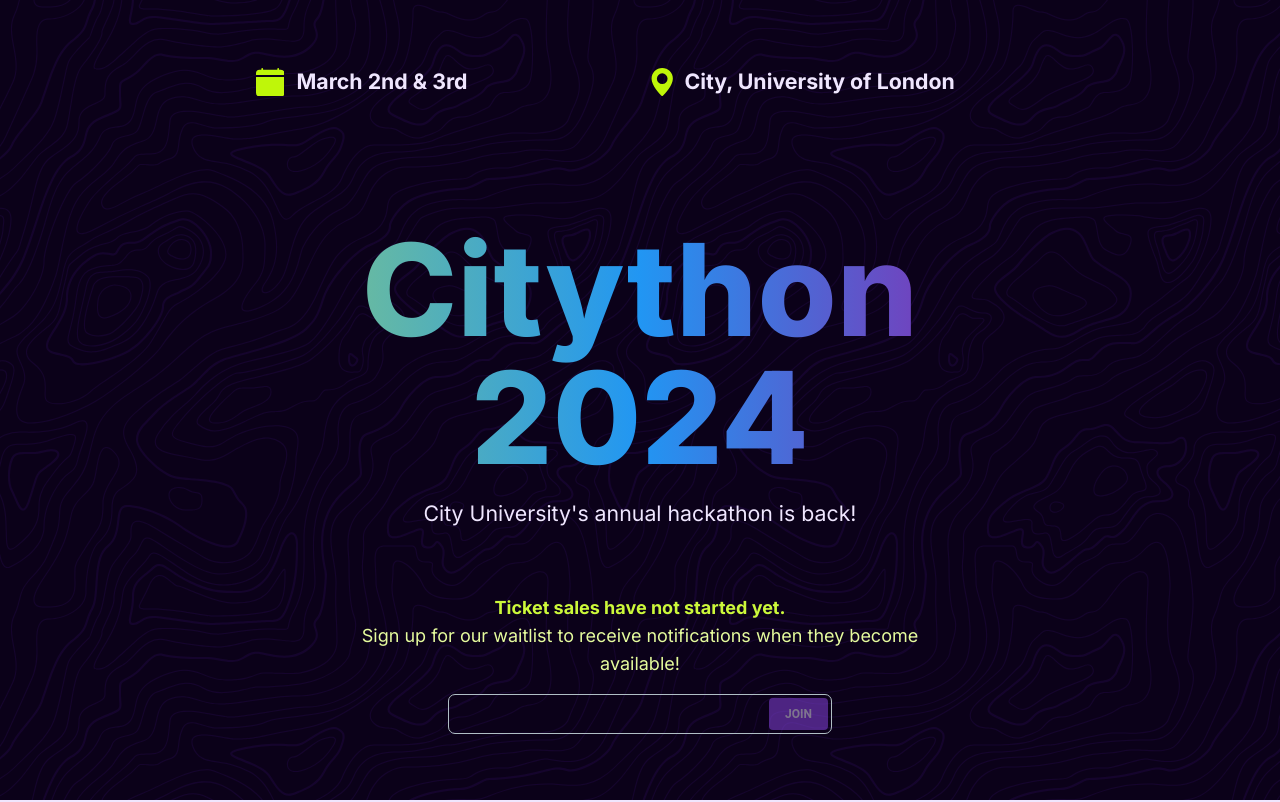
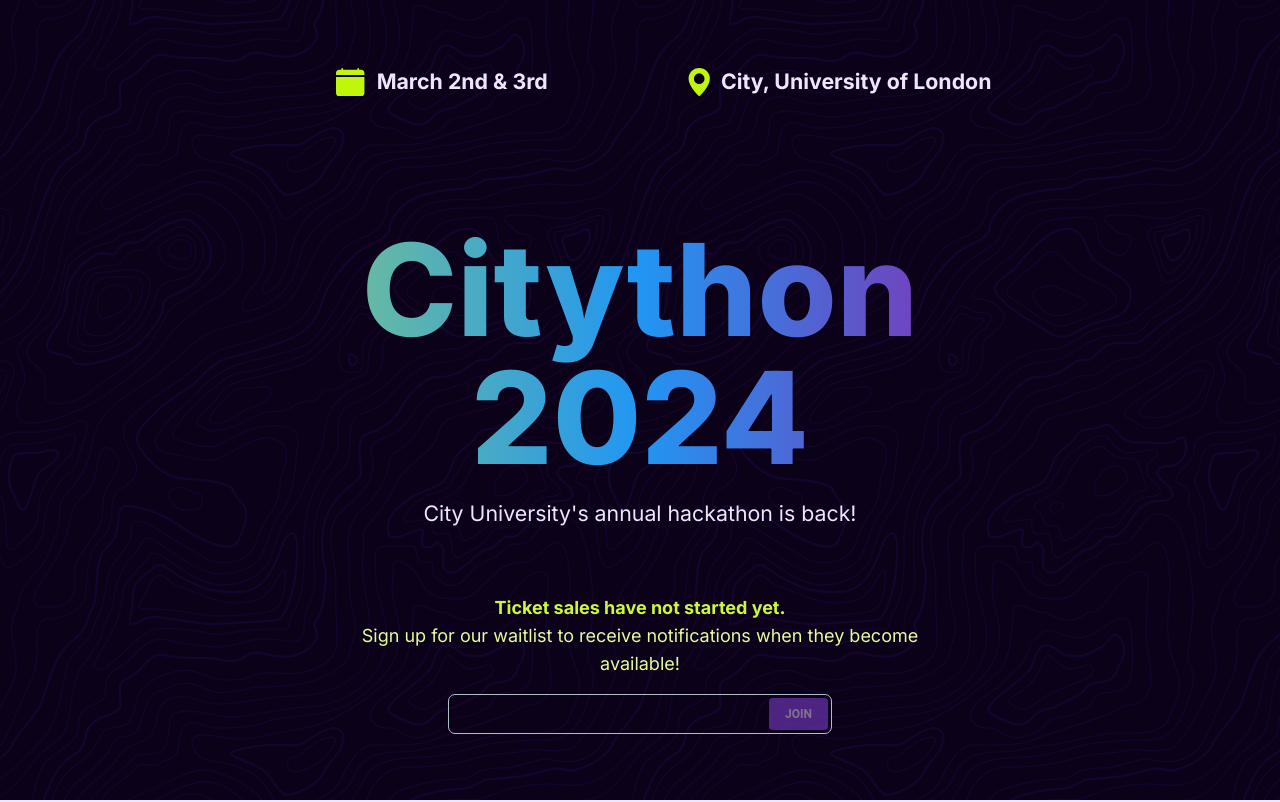
Before and after one commit to City-CSS/HackathonWebsite, a Next.js app: page / in a window 1280 px wide. Shown: the top 802 px of the page. Built offline with nearby package versions, Linux system fonts and the light colour scheme; no server answers; the database is empty.

Commit message:
- Fixed alignment issues

```diff
--- a/components/TitlePage.tsx
+++ b/components/TitlePage.tsx
@@ -9,12 +9,13 @@
 	return (
 		<div className="mx-auto max-w-screen-xl px-4 py-32 lg:flex lg:h-screen lg:items-center">
 			<div className="mx-auto max-w-3xl text-center">
-				<div className="grid grid-cols-2 gap-4 mb-32 text-xl font-bold">
-					<div className="inline-flex items-center">
+				<div className="grid grid-cols-2 gap-6 mb-32 text-xl font-bold">
+					<div className="inline-flex items-center justify-center">
 						<CalendarFill className="mr-3 text-accent-500 text-2xl"/>
 						<span className="font-bold">March 2nd & 3rd</span>
 					</div>
-					<Link href="https://www.google.com/maps/dir//City,+University+of+London,+Northampton+Square,+London+EC1V+0HB/@51.5279719,-0.1050373,17z/data=!4m17!1m7!3m6!1s0x48761ca7b1d83351:0x570d19c20ab22a83!2sCity,+University+of+London!8m2!3d51.5279719!4d-0.1024624!16zL20vMDJtZzVy!4m8!1m0!1m5!1m1!1s0x48761ca7b1d83351:0x570d19c20ab22a83!2m2!1d-0.1024624!2d51.5279719!3e3?entry=ttu" className="inline-flex items-center">
+					<Link href="https://www.google.com/maps/dir//City,+University+of+London,+Northampton+Square,+London+EC1V+0HB/@51.5279719,-0.1050373,17z/data=!4m17!1m7!3m6!1s0x48761ca7b1d83351:0x570d19c20ab22a83!2sCity,+University+of+London!8m2!3d51.5279719!4d-0.1024624!16zL20vMDJtZzVy!4m8!1m0!1m5!1m1!1s0x48761ca7b1d83351:0x570d19c20ab22a83!2m2!1d-0.1024624!2d51.5279719!3e3?entry=ttu"
+					      className="inline-flex items-center justify-center">
 						<GeoAltFill className="mr-2 text-accent-500 text-2xl"/>
 						<span className="font-bold">City, University of London</span>
 					</Link>
```
